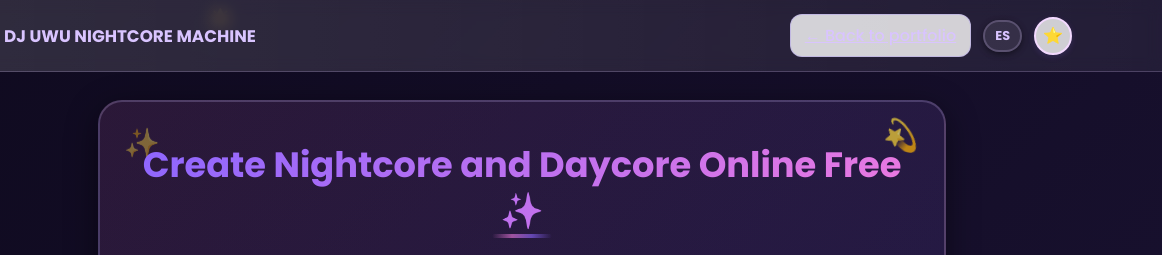
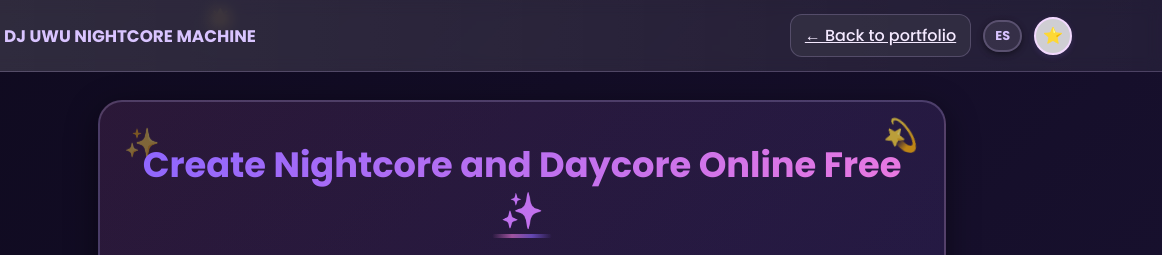
Before and after one commit to deejayuwu/nightcoremachine, a plain HTML site: page machine.html in a window 1280 px wide. Both pictures are taken after a click on the button "Activar modo oscuro". Shown: the top 255 px of the page, 118-1280 px from the left. Drawn offline with Linux system fonts and the light colour scheme; no server answers.

Commit message:
Adjust ghost CTA styling for themes

```diff
--- a/css/style.css
+++ b/css/style.css
@@ -122,15 +122,21 @@ body{
   box-shadow: 0 8px 24px rgba(138,108,255,0.28);
 }
 .topbar-cta--ghost{
-  background: rgba(255,255,255,0.8);
+  background: color-mix(in srgb, var(--glass-strong) 70%, var(--bg2));
   color: var(--link) !important;
-  border: 1px solid rgba(138,108,255,0.25);
+  border: 1px solid color-mix(in srgb, var(--stroke) 85%, transparent);
   box-shadow: none;
 }
 .topbar-cta--ghost:hover{
   background: linear-gradient(135deg, color-mix(in srgb, var(--pink) 18%, var(--glass)), color-mix(in srgb, var(--violet) 18%, var(--glass)));
   color: var(--link);
   box-shadow: 0 6px 18px var(--shadow);
+}
+[data-theme="dark"] .topbar-cta--ghost,
+.dark .topbar-cta--ghost{
+  background: color-mix(in srgb, var(--glass-strong) 65%, var(--bg1));
+  color: var(--text) !important;
+  border-color: color-mix(in srgb, var(--stroke) 95%, var(--glass));
 }
 
 /* Language Toggle Button */
```
